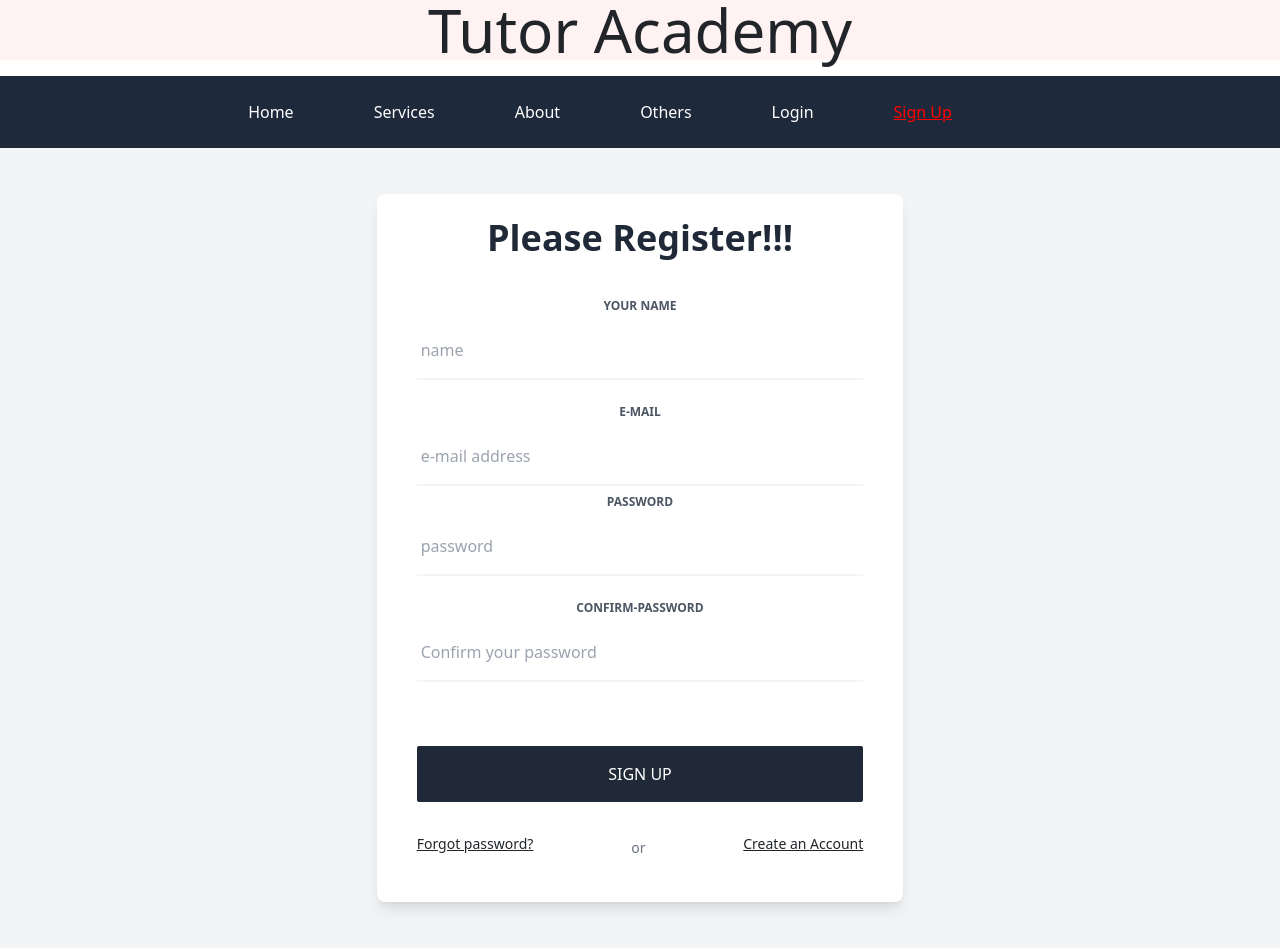
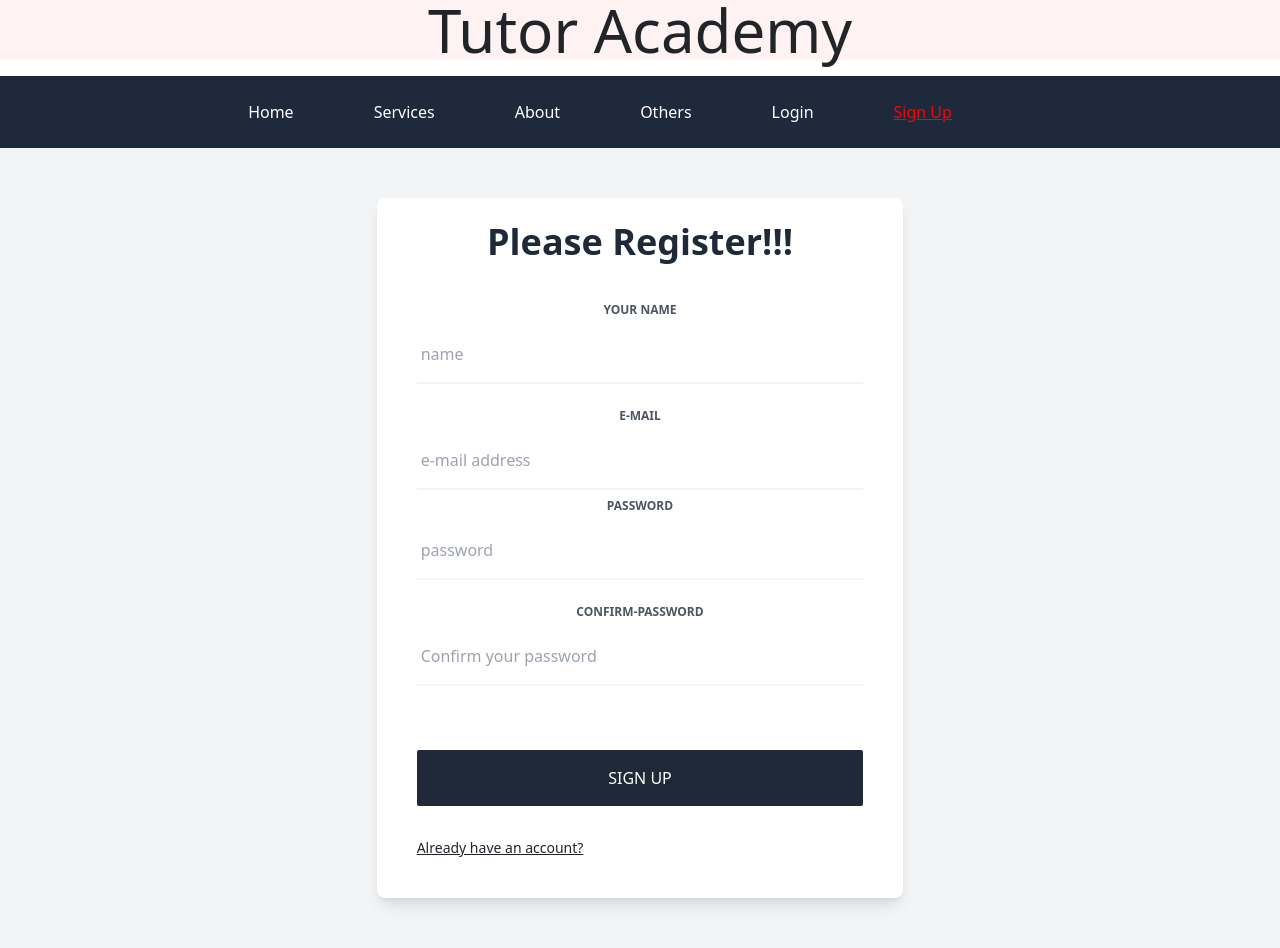
Before and after one commit to Avisheik1721158/tutor-academy, a React (Create React App) app: page /register in a window 1280 px wide. Built offline with nearby package versions, Linux system fonts and the light colour scheme.

Commit message:
confirm pass validated

```diff
--- a/src/components/Login/Login.js
+++ b/src/components/Login/Login.js
@@ -37,7 +37,7 @@ const Login = () => {
                     text-gray-800 appearance-none
                     border-b-2 border-gray-100
                     focus:text-gray-500 focus:outline-none focus:border-gray-200"
-                            required />
+                        />
 
 
                         <label for="password" className="block mt-2 text-xs font-semibold text-gray-600 uppercase">Password</label>
@@ -46,7 +46,7 @@ const Login = () => {
                     text-gray-800 appearance-none
                     border-b-2 border-gray-100
                     focus:text-gray-500 focus:outline-none focus:border-gray-200"
-                            required />
+                        />
 
 
                         <button type="submit"
@@ -55,20 +55,16 @@ const Login = () => {
                     focus:outline-none hover:bg-gray-700 hover:shadow-none">
                             Login
                         </button>
-
-
                         <div className="sm:flex sm:flex-wrap mt-8 sm:mb-4 text-sm text-center">
+                            <Link to='/register' className="flex-2 underline">
+                                Create an Account
+                            </Link>
+                            <p className="flex-1 text-gray-500 text-md mx-4 my-1 sm:my-auto">
+                                or
+                            </p>
                             <a href="forgot-password" className="flex-2 underline">
                                 Forgot password?
                             </a>
-
-                            <p className="flex-1 text-gray-500 text-md mx-4 my-1 sm:my-auto">
-                                or
-                            </p>
-
-                            <Link to='/register' className="flex-2 underline">
-                                Create an Account
-                            </Link>
                         </div>
                     </form>
                 </div>
--- a/src/components/Register/Register.js
+++ b/src/components/Register/Register.js
@@ -1,4 +1,4 @@
-import React, { useRef } from 'react';
+import React, { useRef, useState } from 'react';
 import { Link } from 'react-router-dom';
 
 const Register = () => {
@@ -6,18 +6,21 @@ const Register = () => {
     const passwordRef = useRef('');
     const nameRef = useRef('');
     const confirmRef = useRef('');
-    const handleSubmit = event => {
+    const [error, setError] = useState('');
+    const handleRegister = event => {
         event.preventDefault();
         const email = emailRef.current.value;
         const password = passwordRef.current.value;
         const name = nameRef.current.value;
         const confirm = confirmRef.current.value;
 
-        // console.log(email, password, name, confirm)
+        console.log(email, password, name, confirm)
+        if (passwordRef.current.value !== confirmRef.current.value) {
+            console.log('password did not match')
+            setError('password did not match');
+        }
     }
-    if (passwordRef.current.value !== confirmRef.current.value) {
-        console.log("Password did not match")
-    }
+
     return (
         <div className="flex flex-col h-screen bg-gray-100">
 
@@ -35,7 +38,7 @@ const Register = () => {
                         Please Register!!!
                     </h2>
 
-                    <form onSubmit={handleSubmit} className="mt-10" method="POST">
+                    <form onSubmit={handleRegister} className="mt-10" method="POST">
 
                         <label for="name" className="block mt-2 text-xs font-semibold text-gray-600 uppercase">Your name</label>
                         <input id="name" ref={nameRef} type="text" name="name" placeholder="name" required autoComplete="current-password"
@@ -43,7 +46,7 @@ const Register = () => {
                 text-gray-800 appearance-none
                 border-b-2 border-gray-100
                 focus:text-gray-500 focus:outline-none focus:border-gray-200"
-                            required />
+                        />
 
                         <label for="email" className="block text-xs font-semibold text-gray-600 uppercase">E-mail</label>
                         <input id="email" ref={emailRef} type="email" name="email" placeholder="e-mail address" required autoComplete="email"
@@ -51,7 +54,7 @@ const Register = () => {
                 text-gray-800 appearance-none
                 border-b-2 border-gray-100
                 focus:text-gray-500 focus:outline-none focus:border-gray-200"
-                            required />
+                        ></input>
 
 
                         <label for="password" className="block mt-2 text-xs font-semibold text-gray-600 uppercase">Password</label>
@@ -60,7 +63,7 @@ const Register = () => {
                 text-gray-800 appearance-none
                 border-b-2 border-gray-100
                 focus:text-gray-500 focus:outline-none focus:border-gray-200"
-                            required />
+                        />
 
                         <label for="confirm-password" className="block mt-2 text-xs font-semibold text-gray-600 uppercase">confirm-password</label>
                         <input id="confirm-password" ref={confirmRef} type="password" name="confirm-password" placeholder="Confirm your password" required autoComplete="current-password"
@@ -68,7 +71,7 @@ const Register = () => {
                 text-gray-800 appearance-none
                 border-b-2 border-gray-100
                 focus:text-gray-500 focus:outline-none focus:border-gray-200"
-                            required />
+                        />
 
 
                         <button type="submit"
@@ -77,20 +80,14 @@ const Register = () => {
                 focus:outline-none hover:bg-gray-700 hover:shadow-none">
                             SIGN UP
                         </button>
+                        <p className='text-red-500'> {error}</p>
+
+                        <div className="sm:flex sm:flex-wrap mt-8 sm:mb-4 text-sm text-center">
+                            <Link to='/login' className="flex-2 underline">
+                                Already have an account?
+                            </Link>
 
 
-                        <div className="sm:flex sm:flex-wrap mt-8 sm:mb-4 text-sm text-center">
-                            <a href="forgot-password" className="flex-2 underline">
-                                Forgot password?
-                            </a>
-
-                            <p className="flex-1 text-gray-500 text-md mx-4 my-1 sm:my-auto">
-                                or
-                            </p>
-
-                            <Link to='/register' className="flex-2 underline">
-                                Create an Account
-                            </Link>
                         </div>
                     </form>
                 </div>
```
